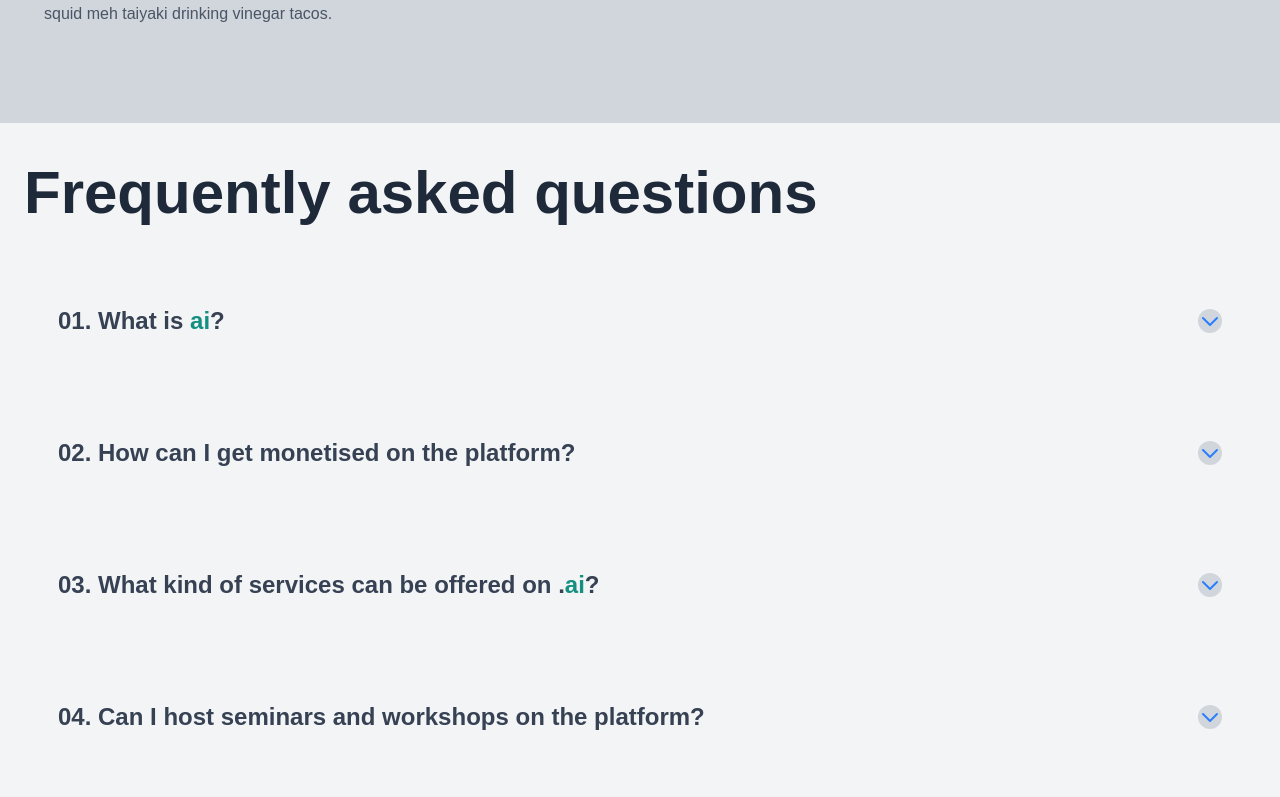
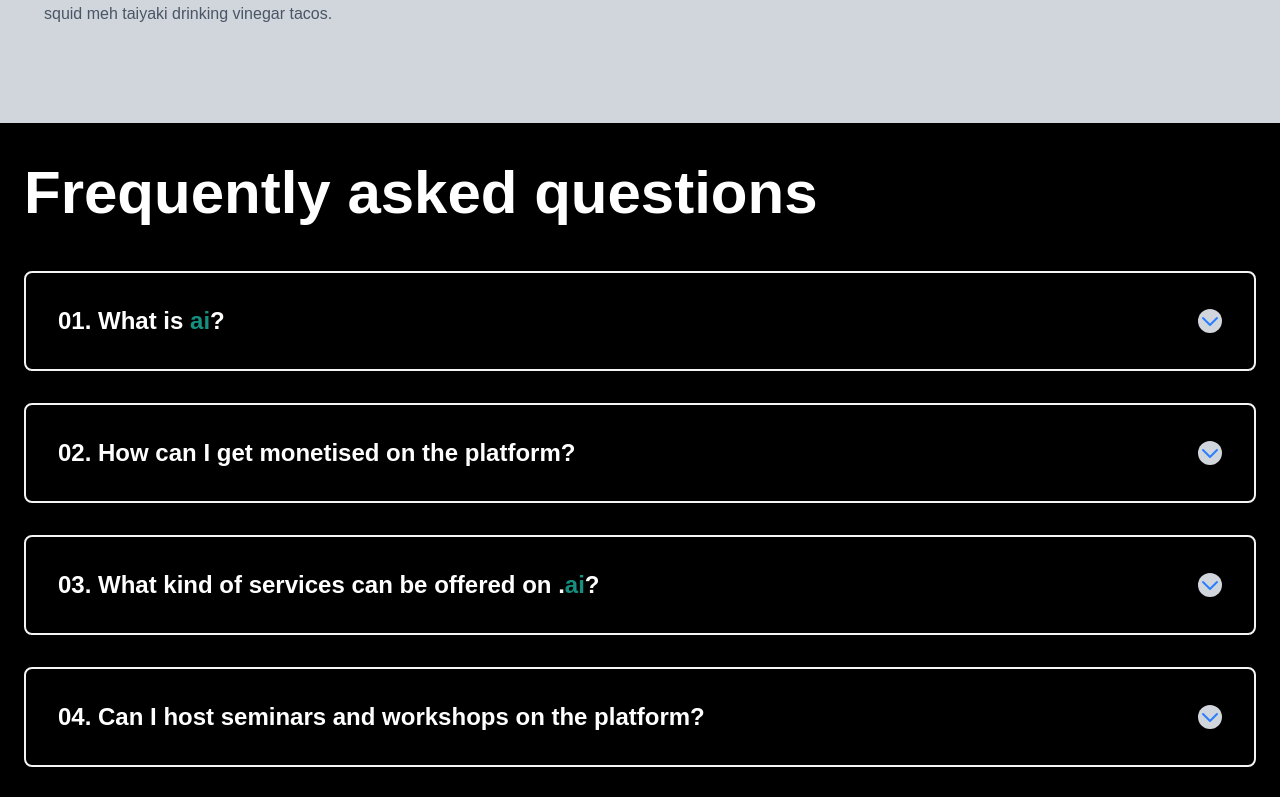
Before and after one commit to Vab31/finance_comp, a Next.js app: page / in a window 1280 px wide. Shown: the part 1420-2217 px from the top of the page. Built offline with nearby package versions, Linux system fonts and the light colour scheme.

Commit message:
fre color chnge

```diff
--- a/src/app/component/footer.js
+++ b/src/app/component/footer.js
@@ -3,7 +3,7 @@ import React from 'react'
 export default function Footer() {
   return (
     <div>
-        <footer class="text-gray-600 body-font">
+        <footer class="text-white body-font">
   <div class="container px-5 py-8 mx-auto flex items-center sm:flex-row flex-col">
     <a class="flex title-font font-medium items-center md:justify-start justify-center text-gray-900">
       <svg xmlns="http://www.w3.org/2000/svg" fill="none" stroke="currentColor" stroke-linecap="round" stroke-linejoin="round" stroke-width="2" class="w-10 h-10 text-white p-2 bg-indigo-500 rounded-full" viewBox="0 0 24 24">
--- a/src/app/component/home/fre.js
+++ b/src/app/component/home/fre.js
@@ -15,9 +15,9 @@ export default function Fre() {
 
   return (
     <div>
-      <section className=" bg-gray-100">
+      <section className=" bg-black text-white">
         <div className="container  px-6 py-10 mx-auto">
-          <h1 className="text-2xl font-semibold text-left text-gray-800 lg:text-6xl">
+          <h1 className="text-2xl font-semibold text-left text-white lg:text-6xl">
             Frequently asked questions
           </h1>
 
@@ -57,7 +57,7 @@ export default function Fre() {
                 data-aos="zoom-in" data-aos-duration="2500"
               >
                 <button className="flex items-center justify-between w-full p-8">
-                  <h1 className="font-semibold text-2xl text-gray-700"  dangerouslySetInnerHTML={{
+                  <h1 className="font-semibold text-2xl text-white"  dangerouslySetInnerHTML={{
         __html: item.question.replace(/<span style={{ color: 'rgb\(20, 143, 128\)' }}>ai<\/span>/g, '<span style="color:rgb(20, 143, 128);">ai</span>')
       }}></h1>
 
@@ -81,7 +81,7 @@ export default function Fre() {
   <div>
     <hr className="border-gray-700" />
     <p
-      className="p-8 text-xl text-gray-900 text-left"
+      className="p-8 text-xl text-white text-left"
       dangerouslySetInnerHTML={{
         __html: item.answer.replace(/<span style={{ color: 'rgb\(20, 143, 128\)' }}>ai<\/span>/g, '<span style="color:rgb(20, 143, 128);">ai</span>')
       }}
```
